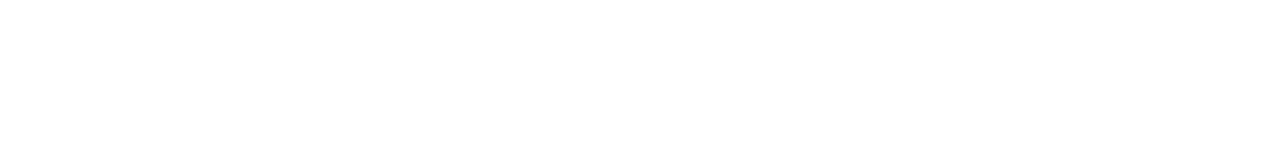
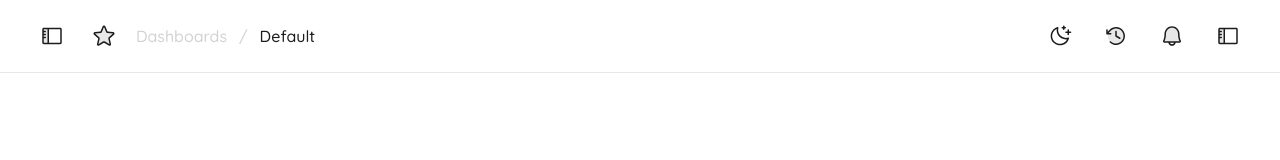
Before and after one commit to JeetPatel529/vuejstryrepo, a plain HTML site: page index.html in a window 1280 px wide. Drawn offline with Linux system fonts and the light colour scheme; the site is published under a folder, as on GitHub Pages, so addresses that start at the root find nothing.

Commit message:
chnage path

```diff
--- a/index.html
+++ b/index.html
@@ -1,15 +1,17 @@
 <!DOCTYPE html>
 <html lang="en">
+
 <head>
   <meta charset="UTF-8">
   <link rel="icon" href="/favicon.ico">
   <meta name="viewport" content="width=device-width, initial-scale=1.0">
   <title>Vite App</title>
-    <script type="module" crossorigin src="/assets/index-33e5846b.js"></script>
-    <link rel="stylesheet" href="/assets/index-55730ded.css">
+  <script type="module" crossorigin src="./assets/index-33e5846b.js"></script>
+  <link rel="stylesheet" href="./assets/index-55730ded.css">
 </head>
+
 <body>
   <div id="app"></div>
+</body>
 
-  </body>
 </html>
```
Lines whose indentation alone changed are shown as unchanged.
